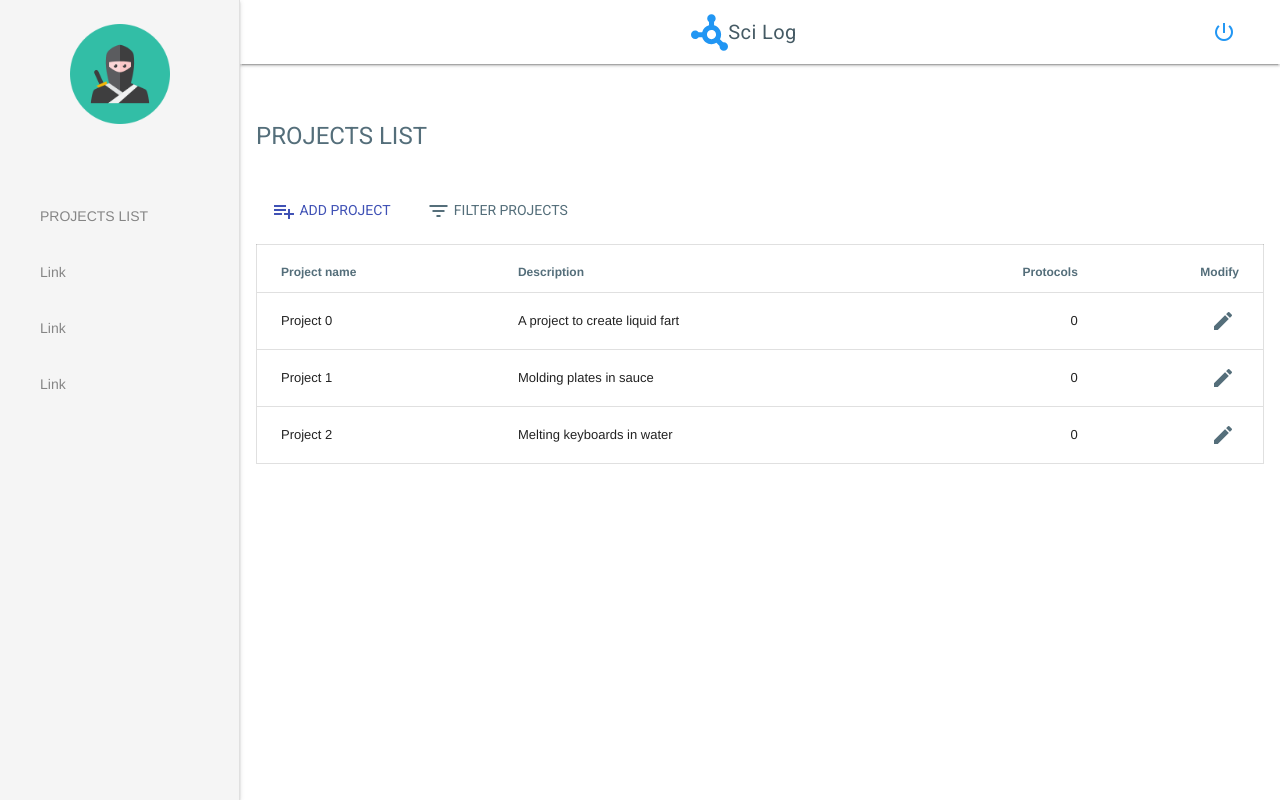
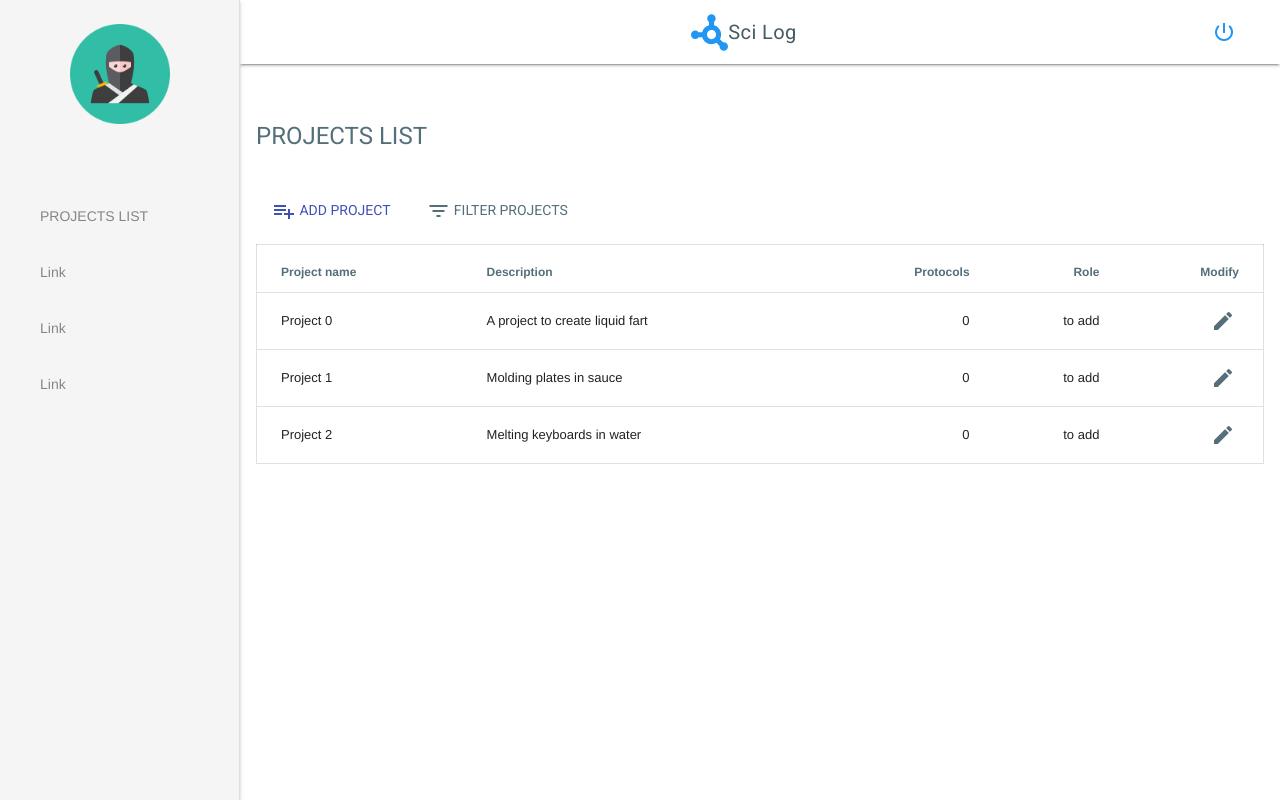
Before and after one commit to CLGinc/fictional-fiesta, a Django app: template projects/templates/projects_list.html in a window 1280 px wide. Run offline with Django 3.2, Linux system fonts and the light colour scheme; the template is opened without the code that fills it: values that come from a table or form of the project are taken from there, others are empty; data comes from the database, SQL or seed files in the repository; parts of the project's set-up code (start-up, migrations or seed data) failed here and were passed over; some libraries are stand-ins or nearby versions.

Commit message:
add Role column

```diff
--- a/projects/templates/projects_list.html
+++ b/projects/templates/projects_list.html
@@ -22,6 +22,7 @@
               <th class="mdl-data-table__cell--non-numeric mdl-color-text--blue-grey-600">Project name</th>
               <th class="mdl-data-table__cell--non-numeric mdl-color-text--blue-grey-600">Description</th>
               <th class="mdl-cell--hide-phone mdl-color-text--blue-grey-600">Protocols</th>
+              <th class="mdl-cell--hide-phone mdl-color-text--blue-grey-600">Role</th>
               <th class="mdl-cell--hide-phone mdl-color-text--blue-grey-600">Modify</th>
             </tr>
           </thead>
@@ -31,6 +32,7 @@
               <td class="mdl-data-table__cell--non-numeric table--wrap">{{ project.name }}</td>
               <td class="mdl-data-table__cell--non-numeric table--wrap">{{ project.description|truncatechars_html:97 }}</td>
               <td class="mdl-cell--hide-phone">{{ project.protocols.count }}</td>
+              <td class="mdl-cell--hide-phone">to add</td>
               <td class="mdl-cell--hide-phone mdl-color-text--blue-grey-600">
                 <button class="mdl-button mdl-js-button mdl-button--icon">
                   <i class="material-icons">mode_edit</i>
```
